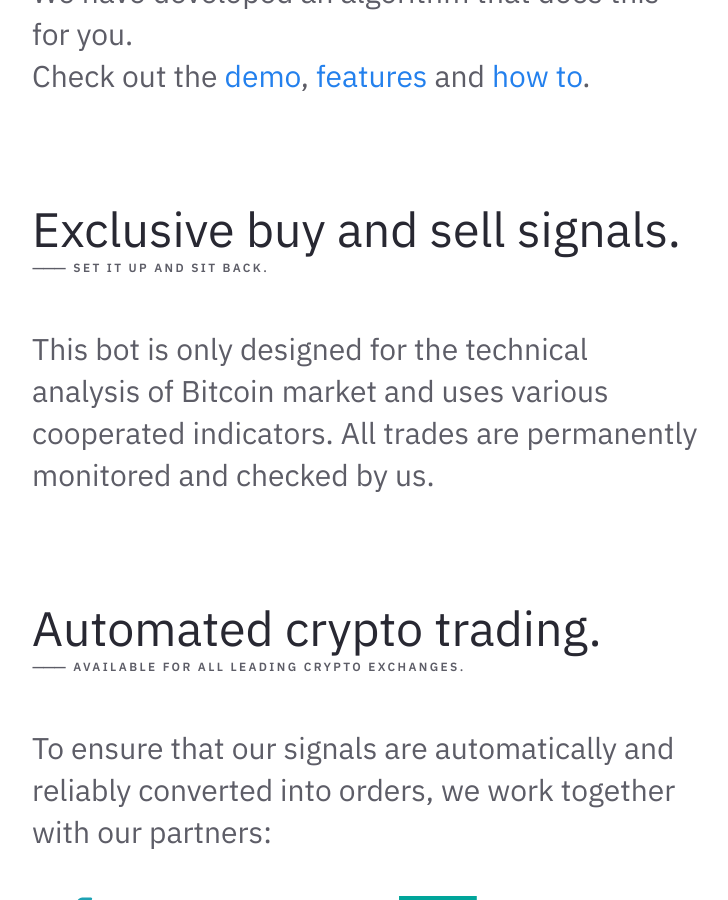
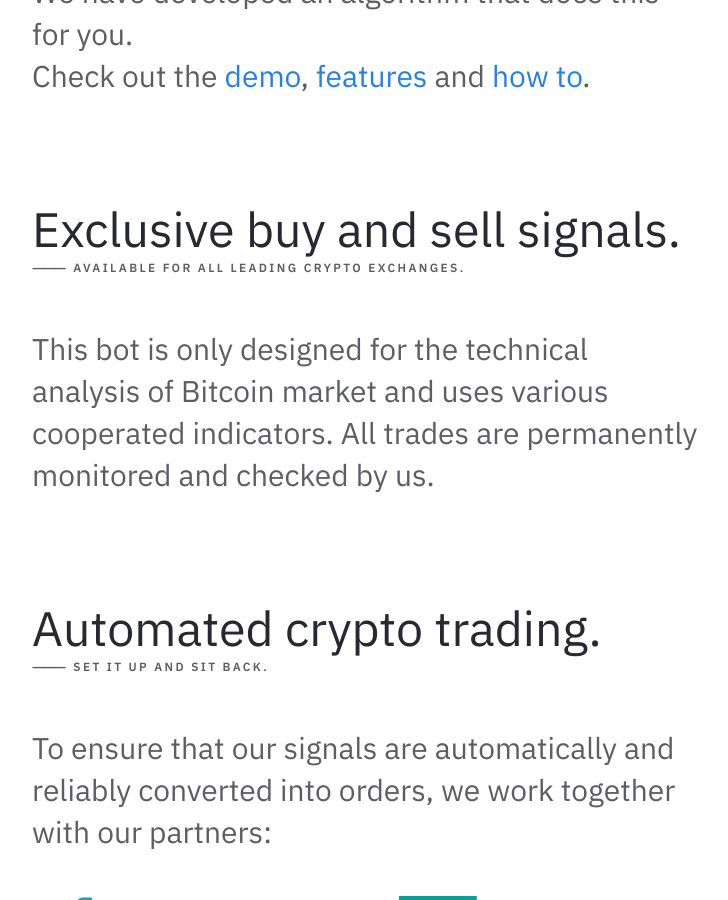
Before and after one commit to kevinroku/nroku.github.io, a Jekyll site: the page built from pages/index.md, in a window 1280 px wide and 900 px high, scrolled down 377 px. Shown: the whole window, without its empty margins (273-1001 px from the left). Built offline with Jekyll 4.4.1, drawn with Linux system fonts in a browser that asks for light colours.

Commit message:
Update Homepage.html

```diff
--- a/_includes/Homepage.html
+++ b/_includes/Homepage.html
@@ -9,7 +9,7 @@
 </div>
 <div class="home-intro">
     <div class="jumbo">Exclusive buy and sell signals. </div>
-    <h5 class="meta-title">⸻ Set it up and sit back.</h5>
+    <h5 class="meta-title">⸻ Available for all leading Crypto exchanges.</h5>
     <div class="home-sub-text"> <h3>
         This bot is only designed for the technical analysis of Bitcoin market and uses various cooperated indicators.
         All trades are permanently monitored and checked by us.
@@ -18,7 +18,7 @@
 </div>
 <div class="home-intro">
     <div class="jumbo">Automated crypto trading. </div>
-    <h5 class="meta-title">⸻ Available for all leading Crypto exchanges.</h5>
+    <h5 class="meta-title">⸻ Set it up and sit back.</h5>
     <div class="home-sub-text"> <h3>
         To ensure that our signals are automatically and reliably converted into orders, we work together with our partners:
         </h3>
```
